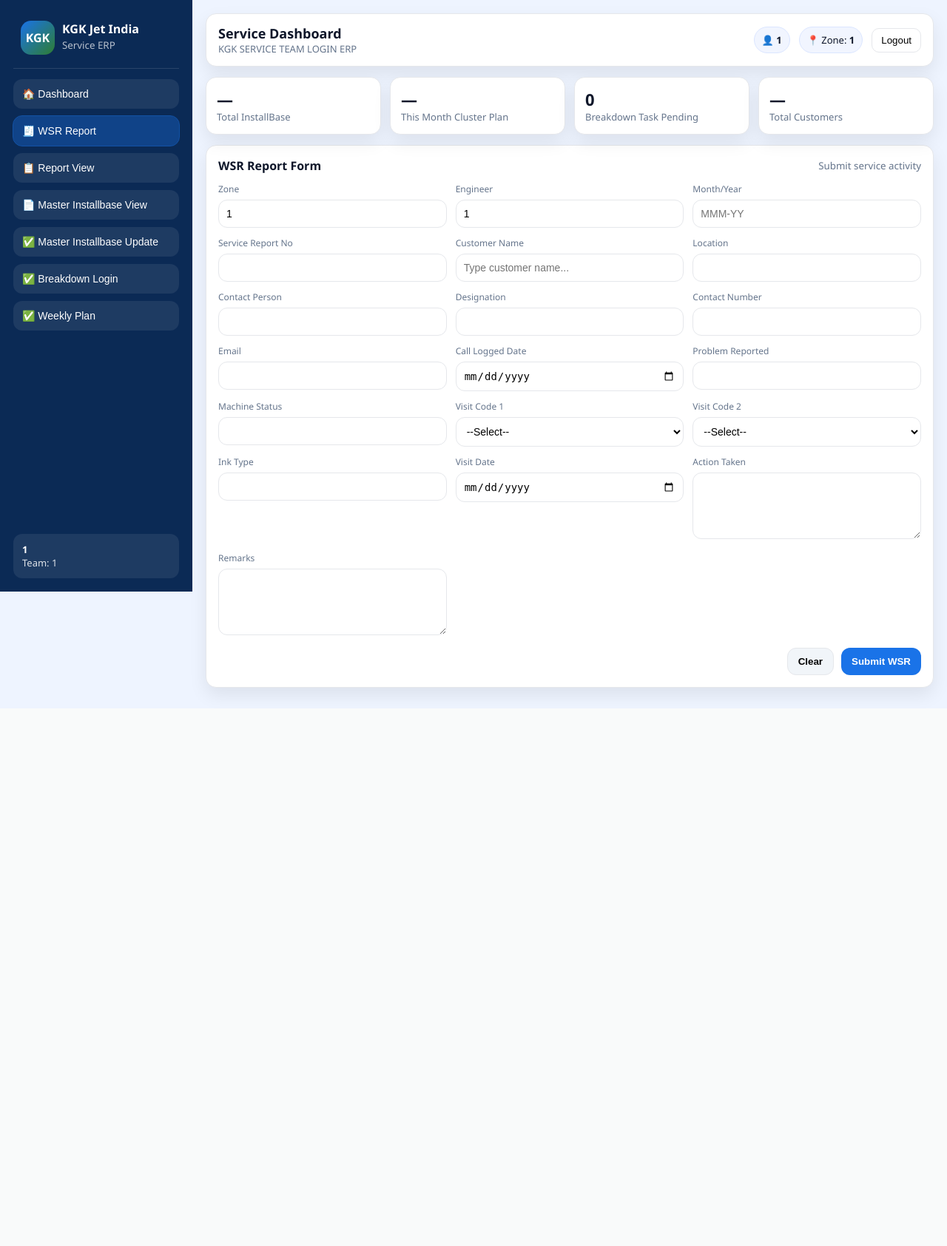
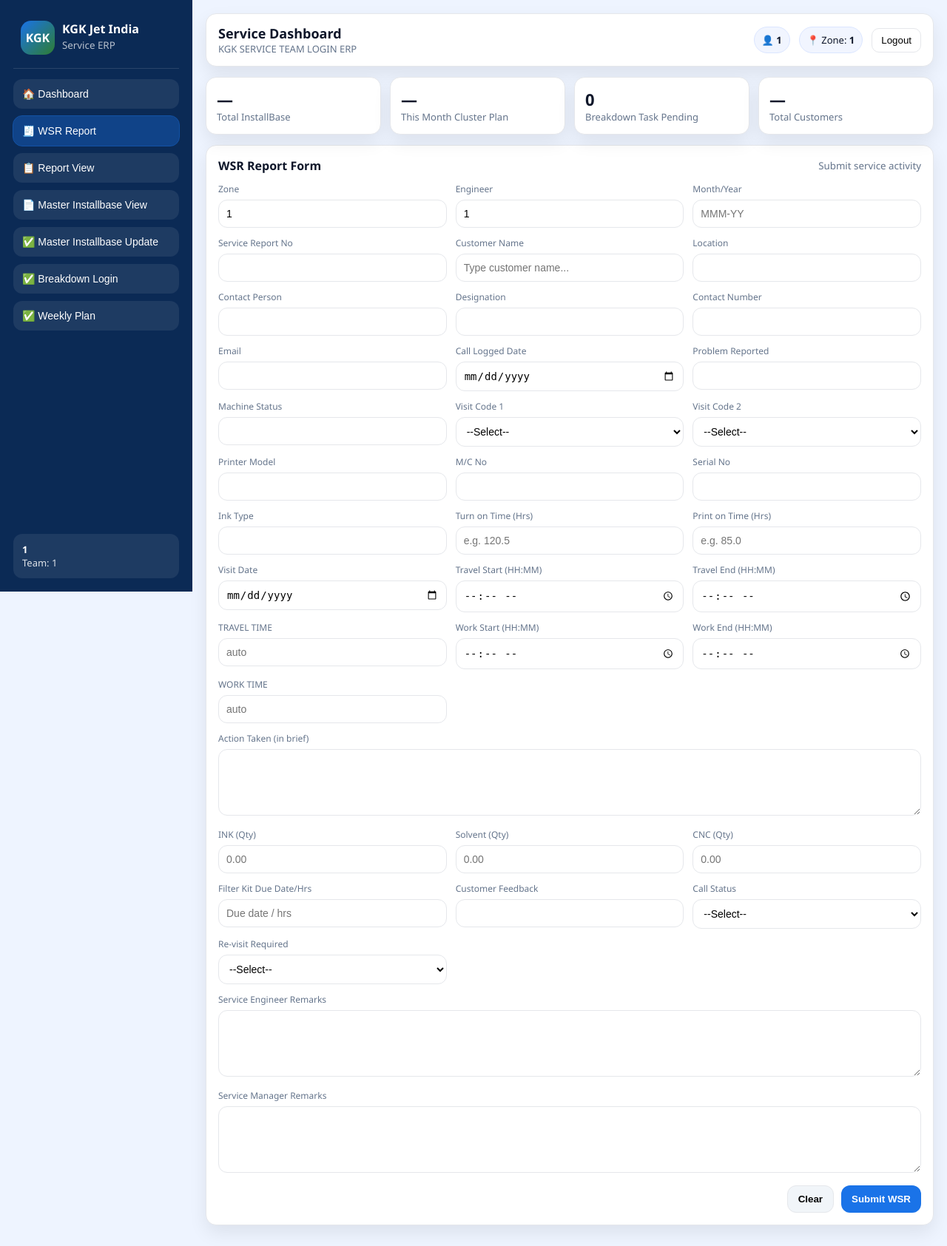
Before and after one commit to supankharikap/ServiceTeam, a Flask app: page /dashboard in a window 1280 px wide, after a click on "🧾 WSR Report". Shown: the whole page at 74% size. Before the commit the page ends 955 px from the top, so only its background shows below. Run offline with Flask 3, Linux system fonts and the light colour scheme; the visitor is signed in with stand-in values (Sample User, id 1); data that the repository does not hold is empty.

Commit message:
Update UI

```diff
--- a/app.py
+++ b/app.py
@@ -453,6 +453,167 @@
 
     return jsonify({"items": items})
 
+# ===================== INSTALLBASE (WSR AUTOFILL + CUSTOMER SUGGEST) =====================
+
+@app.get("/api/installbase/customer_suggest")
+def api_installbase_customer_suggest():
+    """
+    WSR form ke liye Customer Name suggestions (datalist).
+    """
+    if "user" not in session:
+        return jsonify({"items": []}), 401
+
+    q = (request.args.get("q") or "").strip()
+    if len(q) < 2:
+        return jsonify({"items": []})
+
+    cols = _table_columns("dbo.InstallBase")
+    if not cols:
+        return jsonify({"items": []})
+
+    cust_col = _find_col(
+        cols,
+        aliases=["CUSTOMER_NAME", "CUSTOMER NAME", "CustomerName", "Customer Name"],
+        must_contain=["customer", "name"]
+    )
+    if not cust_col:
+        return jsonify({"items": []})
+
+    base_where, base_params = _installbase_scope_where(cols)
+
+    where_parts = []
+    params = []
+
+    if base_where:
+        where_parts.append(base_where.replace(" WHERE ", "", 1))
+        params += base_params
+
+    where_parts.append(f"CAST({_qcol(cust_col)} AS NVARCHAR(200)) LIKE ?")
+    params.append(f"%{q}%")
+
+    where_sql = " WHERE " + " AND ".join(where_parts)
+
+    sql = f"""
+        SELECT DISTINCT TOP 12 CAST({_qcol(cust_col)} AS NVARCHAR(200)) AS v
+        FROM dbo.InstallBase
+        {where_sql}
+        ORDER BY v
+    """
+
+    try:
+        with get_conn() as conn:
+            cur = conn.cursor()
+            cur.execute(sql, params)
+            items = [(r[0] or "").strip() for r in cur.fetchall()]
+            items = [x for x in items if x]
+        return jsonify({"items": items})
+    except Exception:
+        return jsonify({"items": []})
+
+
+@app.get("/api/installbase/details")
+def api_installbase_details():
+    """
+    WSR form auto-fill:
+    customer select होते ही location/contact/email/ink/machine-status etc return करेगा.
+    """
+    if "user" not in session:
+        return jsonify({"ok": False, "message": "unauthorized"}), 401
+
+    customer = (request.args.get("customer") or "").strip()
+    if not customer:
+        return jsonify({"ok": False, "message": "customer is required"}), 400
+
+    cols = _table_columns("dbo.InstallBase")
+    if not cols:
+        return jsonify({"ok": False, "message": "dbo.InstallBase not found"}), 400
+
+    # detect needed columns safely
+    id_col      = _find_col(cols, aliases=["ID", "Id"], must_contain=["id"])
+    cust_col    = _find_col(cols, aliases=["CUSTOMER_NAME","CUSTOMER NAME","CustomerName","Customer Name"], must_contain=["customer","name"])
+    loc_col     = _find_col(cols, aliases=["LOCATION","Location"], must_contain=["location"])
+    cp_col      = _find_col(cols, aliases=["Contact Person1","ContactPerson1","CONTACT_PERSON1"], must_contain=["contact","person"])
+    des_col     = _find_col(cols, aliases=["Designation","DESIGNATION"], must_contain=["designation"])
+    cn_col      = _find_col(cols, aliases=["Contact No.","Contact No","ContactNo","Contact Number","ContactNumber"], must_contain=["contact","no"])
+    email_col   = _find_col(cols, aliases=["Email Id","Email","EMAIL"], must_contain=["email"])
+    ink_col     = _find_col(cols, aliases=["Ink type","InkType"], must_contain=["ink"])
+    active_col  = _find_col(cols, aliases=["Active Status","ActiveStatus"], must_contain=["active","status"])
+    mc_col = _find_col(cols,aliases=["Mc Status","McStatus","Machine Status","MachineStatus"],must_contain=["mc","status"]) or _find_col(cols,aliases=["Machine Status","MachineStatus"], must_contain=["machine","status"])
+
+    model_col   = _find_col(cols, aliases=["Model","MODEL"], must_contain=["model"])
+    serial_col  = _find_col(cols, aliases=["Serial No.","Serial No","Serial_No","SERIAL NO"], must_contain=["serial"])
+    mtype_col   = _find_col(cols, aliases=["Machine Type","Machine_Type"], must_contain=["machine","type"])
+
+    if not cust_col:
+        return jsonify({"ok": False, "message": "Customer column not found in InstallBase"}), 400
+
+    # apply same scope rules (Admin/Manager/User)
+    base_where, base_params = _installbase_scope_where(cols)
+
+    where_parts = []
+    params = []
+
+    if base_where:
+        where_parts.append(base_where.replace(" WHERE ", "", 1))
+        params += base_params
+
+    where_parts.append(f"{_qcol(cust_col)} = ?")
+    params.append(customer)
+
+    where_sql = " WHERE " + " AND ".join(where_parts)
+
+    # build select list
+    select_cols = []
+    keys = []
+
+    def add(key, col):
+        if col:
+            keys.append(key)
+            select_cols.append(_qcol(col))
+
+    add("id", id_col)
+    add("customer_name", cust_col)
+    add("location", loc_col)
+    add("contact_person", cp_col)
+    add("designation", des_col)
+    add("contact_no", cn_col)
+    add("email", email_col)
+    add("ink_type", ink_col)
+    add("active_status", active_col)
+    add("mc_status", mc_col)
+    add("model", model_col)
+    add("serial_no", serial_col)
+    add("machine_type", mtype_col)
+
+    if not select_cols:
+        return jsonify({"ok": False, "message": "No usable columns to return"}), 400
+
+    order_by = f" ORDER BY {_qcol(id_col)} DESC" if id_col else ""
+
+    sql = f"""
+        SELECT TOP (1) {", ".join(select_cols)}
+        FROM dbo.InstallBase
+        {where_sql}
+        {order_by}
+    """
+
+    try:
+        with get_conn() as conn:
+            cur = conn.cursor()
+            cur.execute(sql, params)
+            row = cur.fetchone()
+
+        if not row:
+            return jsonify({"ok": True, "found": False, "data": {}}), 200
+
+        data = {}
+        for i, k in enumerate(keys):
+            data[k] = _json_safe(row[i])
+
+        return jsonify({"ok": True, "found": True, "data": data})
+
+    except Exception as e:
+        return jsonify({"ok": False, "message": f"details error: {e}"}), 500
 
 # ===================== REPORT VIEW (WSR) =====================
 @app.get("/api/report")
--- a/templates/dashboard.html
+++ b/templates/dashboard.html
@@ -196,7 +196,7 @@
 
           <div><label>Service Report No</label><input name="serviceReportNo"></div>
 
-            <!-- ✅ Customer Name with InstallBase Suggestions -->
+          <!-- Customer Name suggest -->
           <div style="position:relative;">
           <label>Customer Name</label>
           <input id="customerNameInput" name="customerName" autocomplete="off" placeholder="Type customer name...">
@@ -215,7 +215,6 @@
 
           <div><label>Machine Status</label><input name="machineStatus"></div>
 
-            <!-- ✅ Visit Code 1 + Dependent Visit Code 2 -->
           <div>
           <label>Visit Code 1</label>
           <select id="visitCode1" name="visitCode1" required>
@@ -224,7 +223,7 @@
           <option value="CLUSTER">CLUSTER</option>
           <option value="BREAKDOWN">BREAKDOWN</option>
           <option value="SALES SUPPORTS">SALES SUPPORTS</option>
-                <option value="OTHERS TEC">OTHERS TEC</option>
+          <option value="OTHERS ">OTHERS TEC</option>
           </select>
          </div>
 
@@ -235,11 +234,69 @@
          </select>
          </div>
 
+          <!-- Machine details (Excel headers) -->
+         <div><label>Printer Model</label><input name="printerModel"></div>
+         <div><label>M/C No</label><input name="mcNo"></div>
+         <div><label>Serial No</label><input name="serialNo"></div>
+
          <div><label>Ink Type</label><input name="inkType"></div>
+         <div><label>Turn on Time (Hrs)</label><input name="turnOnTime" type="number" step="0.1" placeholder="e.g. 120.5"></div>
+         <div><label>Print on Time (Hrs)</label><input name="printOnTime" type="number" step="0.1" placeholder="e.g. 85.0"></div>
+
          <div><label>Visit Date</label><input type="date" name="visitDate"></div>
 
-            <div><label>Action Taken</label><textarea name="actionTaken"></textarea></div>
-            <div><label>Remarks</label><textarea name="remarks"></textarea></div>
+         <!-- Travel time -->
+         <div><label>Travel Start (HH:MM)</label><input id="travelStart" name="travelStart" type="time"></div>
+         <div><label>Travel End (HH:MM)</label><input id="travelEnd" name="travelEnd" type="time"></div>
+         <div><label>TRAVEL TIME</label><input id="travelTime" name="travelTime" readonly placeholder="auto"></div>
+
+         <!-- Work time -->
+         <div><label>Work Start (HH:MM)</label><input id="workStart" name="workStart" type="time"></div>
+         <div><label>Work End (HH:MM)</label><input id="workEnd" name="workEnd" type="time"></div>
+         <div><label>WORK TIME</label><input id="workTime" name="workTime" readonly placeholder="auto"></div>
+
+         <!-- Action / remarks -->
+         <div style="grid-column:1/-1;">
+         <label>Action Taken (in brief)</label>
+         <textarea name="actionTaken"></textarea>
+         </div>
+
+         <!-- Consumables -->
+         <div><label>INK (Qty)</label><input name="ink" type="number" step="0.01" placeholder="0.00"></div>
+         <div><label>Solvent (Qty)</label><input name="solvent" type="number" step="0.01" placeholder="0.00"></div>
+         <div><label>CNC (Qty)</label><input name="cnc" type="number" step="0.01" placeholder="0.00"></div>
+
+         <div><label>Filter Kit Due Date/Hrs</label><input name="filterKitDue" placeholder="Due date / hrs"></div>
+          <div><label>Customer Feedback</label><input name="customerFeedback"></div>
+
+         <div>
+          <label>Call Status</label>
+          <select name="callStatus">
+          <option value="">--Select--</option>
+          <option value="OPEN">OPEN</option>
+          <option value="CLOSED">CLOSED</option>
+          <option value="PENDING">PENDING</option>
+         </select>
+          </div>
+
+          <div>
+          <label>Re-visit Required</label>
+          <select name="revisitRequired">
+          <option value="">--Select--</option>
+          <option value="YES">YES</option>
+          <option value="NO">NO</option>
+          </select>
+          </div>
+
+          <div style="grid-column:1/-1;">
+          <label>Service Engineer Remarks</label>
+          <textarea name="serviceEngineerRemarks"></textarea>
+          </div>
+
+          <div style="grid-column:1/-1;">
+          <label>Service Manager Remarks</label>
+          <textarea name="serviceManagerRemarks"></textarea>
+          </div>
           </div>
 
           <div class="actions">
@@ -351,7 +408,7 @@
   "CLUSTER": ["Gen PM", "Filter PM", "Courtesy"],
   "BREAKDOWN": ["First Visit", "Carryover", "Repeat Visit"],
   "SALES SUPPORTS": ["Demo Install", "Demo Carryover", "Site Survey", "Sampling", "Exhibition", "Demo in Office"],
-  "OTHERS TEC": [
+  "OTHERS ": [
     // Special Application
     "Line Study", "First Visit", "Carryover Visit",
     // Training
@@ -398,6 +455,45 @@
 }
 
 /* ================= CUSTOMER SUGGEST (InstallBase) ================= */
+
+// helper: WSR form ke field ko safely set karo
+function setWsrField(name, value){
+  const form = document.getElementById("wsrForm");
+  if (!form) return;
+  const el = form.querySelector(`[name="${name}"]`);
+  if (!el) return;
+  el.value = (value ?? "");
+}
+
+// InstallBase details fill
+async function fillCustomerDetails(customerName){
+  const customer = (customerName || "").trim();
+  if (!customer) return;
+
+  try{
+    const res = await fetch("/api/installbase/details?customer=" + encodeURIComponent(customer));
+    const j = await res.json();
+
+    if (!res.ok || !j.ok || !j.found) return;
+
+    const d = j.data || {};
+
+    // form fields (aapke form me jo-jo exist hai)
+    setWsrField("location", d.location);
+    setWsrField("contactPerson", d.contact_person);
+    setWsrField("designation", d.designation);
+    setWsrField("contactNumber", d.contact_no);
+    setWsrField("email", d.email);
+    setWsrField("inkType", d.ink_type);
+
+    // machine status preference
+    setWsrField("machineStatus", d.mc_status || d.active_status);
+
+  }catch(e){
+    console.log("details error", e);
+  }
+}
+
 function initCustomerSuggest(){
   const input = document.getElementById("customerNameInput");
   const box = document.getElementById("customerSuggest");
@@ -412,8 +508,8 @@
     clearTimeout(timer);
     timer = setTimeout(async () => {
       try{
-        // Uses same endpoint as Master suggestion
-        const res = await fetch("/api/master/installbase/suggest?q=" + encodeURIComponent(q));
+        // ✅ customer-only suggestions (BEST)
+        const res = await fetch("/api/installbase/customer_suggest?q=" + encodeURIComponent(q));
         const data = await res.json();
         const items = data.items || [];
 
@@ -429,11 +525,32 @@
     }, 200);
   });
 
-  box.addEventListener("click", (e) => {
+  // click suggestion => set customer + autofill
+  box.addEventListener("click", async (e) => {
     const it = e.target.closest(".suggestItem");
     if (!it) return;
-    input.value = it.getAttribute("data-v") || "";
+
+    const val = it.getAttribute("data-v") || "";
+    input.value = val;
     hideSuggest("customerSuggest");
+
+    await fillCustomerDetails(val);
+  });
+
+  // agar user manually type karke bahar click kare
+  input.addEventListener("blur", () => {
+    const val = (input.value || "").trim();
+    if (val.length >= 2) fillCustomerDetails(val);
+  });
+
+  // Enter press => autofill
+  input.addEventListener("keydown", (e) => {
+    if (e.key === "Enter"){
+      e.preventDefault();
+      const val = (input.value || "").trim();
+      if (val) fillCustomerDetails(val);
+      hideSuggest("customerSuggest");
+    }
   });
 }
 
@@ -478,8 +595,12 @@
 }
 
 /* master suggestions */
+/* master suggestions (SAFE) */
 const msInput = () => document.getElementById("masterSearch");
-msInput().addEventListener("input", async (e)=>{
+const _ms = msInput();
+
+if (_ms){
+  _ms.addEventListener("input", async (e)=>{
     const q = (e.target.value || "").trim();
     if (q.length < 2){ hideSuggest("masterSuggest"); return; }
     const box = document.getElementById("masterSuggest");
@@ -494,13 +615,20 @@
       hideSuggest("masterSuggest");
     }
   });
-document.getElementById("masterSuggest").addEventListener("click", (e)=>{
+}
+// ✅ master suggestion click => set value + search
+const masterSuggestBox = document.getElementById("masterSuggest");
+if (masterSuggestBox){
+  masterSuggestBox.addEventListener("click", (e)=>{
     const it = e.target.closest(".suggestItem");
     if (!it) return;
+
     msInput().value = it.getAttribute("data-v") || "";
     hideSuggest("masterSuggest");
     openMaster();
   });
+}
+
 
 /* ================= REPORT ================= */
 function reportDoSearch(){ loadReport(); }
@@ -627,11 +755,51 @@
   document.getElementById("sbEngineer").textContent = SERVER_ROLENAME || "-";
   document.getElementById("sbZone").textContent = SERVER_TEAM || "-";
 
+
+  function parseHHMM(t){
+  if (!t) return null;
+  const [h,m] = t.split(":").map(Number);
+  if (Number.isNaN(h) || Number.isNaN(m)) return null;
+  return h*60 + m;
+}
+function fmtHHMM(mins){
+  const h = Math.floor(mins/60);
+  const m = mins % 60;
+  return String(h).padStart(2,"0") + ":" + String(m).padStart(2,"0");
+}
+function calcDuration(start, end){
+  const s = parseHHMM(start), e = parseHHMM(end);
+  if (s === null || e === null) return "";
+  let diff = e - s;
+  if (diff < 0) diff += 24*60; // if next day
+  return fmtHHMM(diff);
+}
+function initTimeAutoCalc(){
+  const ts = document.getElementById("travelStart");
+  const te = document.getElementById("travelEnd");
+  const tt = document.getElementById("travelTime");
+
+  const ws = document.getElementById("workStart");
+  const we = document.getElementById("workEnd");
+  const wt = document.getElementById("workTime");
+
+  function updTravel(){ if(tt) tt.value = calcDuration(ts?.value, te?.value); }
+  function updWork(){ if(wt) wt.value = calcDuration(ws?.value, we?.value); }
+
+  ts?.addEventListener("input", updTravel);
+  te?.addEventListener("input", updTravel);
+  ws?.addEventListener("input", updWork);
+  we?.addEventListener("input", updWork);
+
+}
+
   refillReadonly();
   loadKpis();
 
   initVisitCodeDependency();  // ✅ Visit Code 2 dependent
   initCustomerSuggest();      // ✅ Customer suggestion from InstallBase
+  initTimeAutoCalc();
+
 };
 </script>
 
```
Lines whose indentation alone changed are shown as unchanged.
